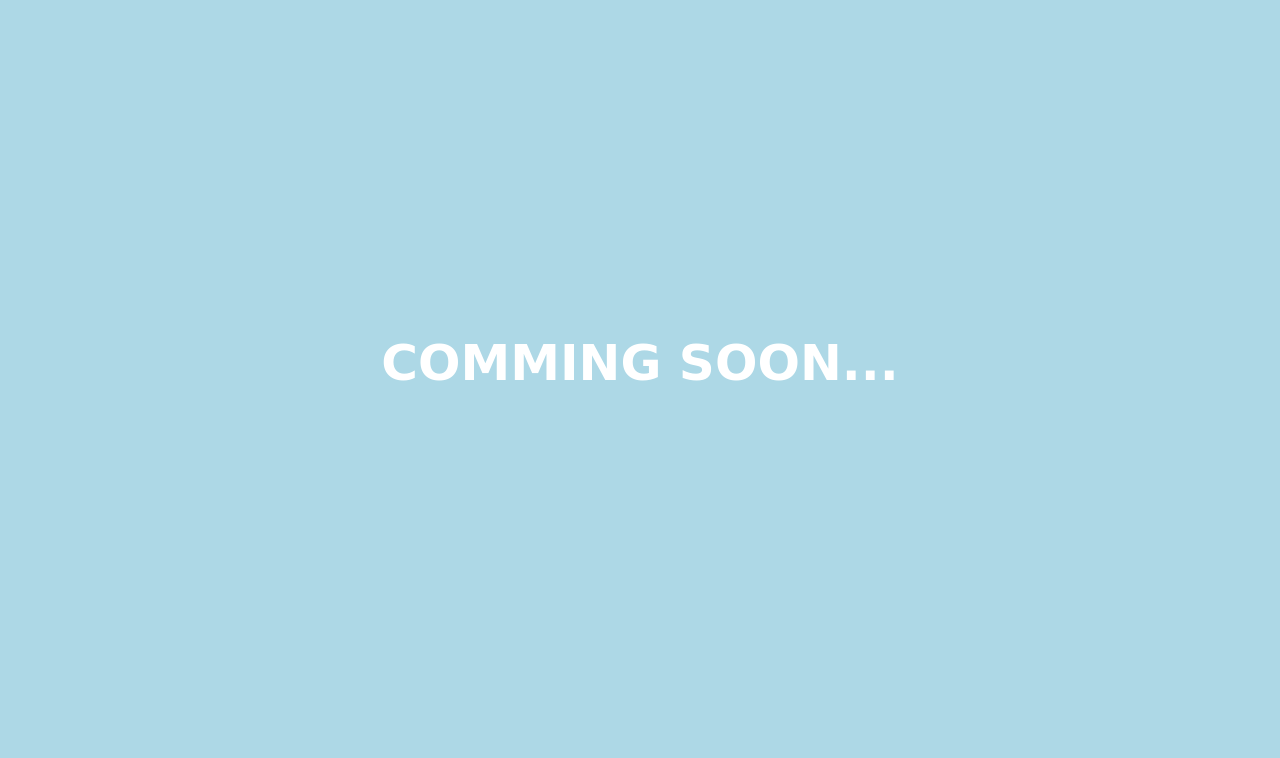
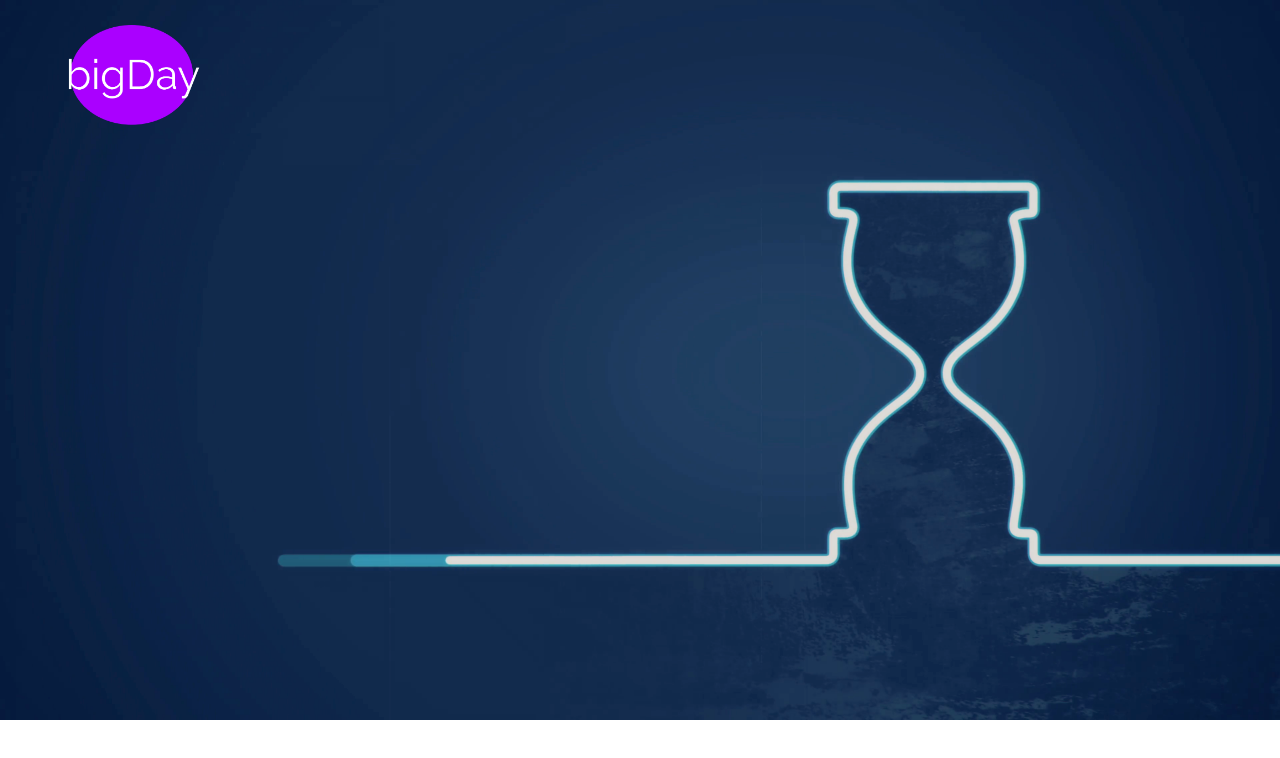
Before and after one commit to AnimeshN/bigD, a plain HTML site: page index.html in a window 1280 px wide. Drawn offline with Linux system fonts and the light colour scheme.

Commit message:
background and logo

```diff
--- /dev/null
+++ b/css/main.css
@@ -0,0 +1,25 @@
+body {
+  background: url("../images/bg_body.png") no-repeat;
+  margin: 0;
+  padding: 0;
+  position: relative;
+  background-size: cover;
+}
+.inner {
+  padding: 25px 50px;
+  position: relative;
+}
+.logo {
+  display: inline;
+  padding: 0;
+}
+.logo a {
+  position: relative;
+  background: url("../images/logo.png") no-repeat 0 0;
+  height: 100px;
+  width: 200px;
+  display: block;
+  overflow: hidden;
+  background-size: contain;
+  text-indent: -99em;
+}
--- a/index.html
+++ b/index.html
@@ -2,9 +2,17 @@
 <html>
   <head>
     <title>BigDayCo.</title>
-    <link rel="stylesheet" type="text/css" media="screen" href="main.css" />
+    <link rel="stylesheet" type="text/css" media="screen" href="css/main.css" />
   </head>
   <body>
-    <main><h1>Comming soon...</h1></main>
+    <main>
+      <header>
+        <div class="inner">
+          <h1 class="logo"><a href="#">Big Day Coorporation</a></h1>
+        </div>
+      </header>
+      <section></section>
+      <footer></footer>
+    </main>
   </body>
 </html>
--- a/main.css
+++ /dev/null
@@ -1,13 +0,0 @@
-body {
-  background-color: lightblue;
-}
-
-h1 {
-  color: #fff;
-  text-align: center;
-  font-size: 50px;
-  position: relative;
-  top: 300px;
-  text-transform: uppercase;
-  font-family: cursive;
-}
```
Also changed, not shown: images/bg_body.png (added), images/logo.png (added).
